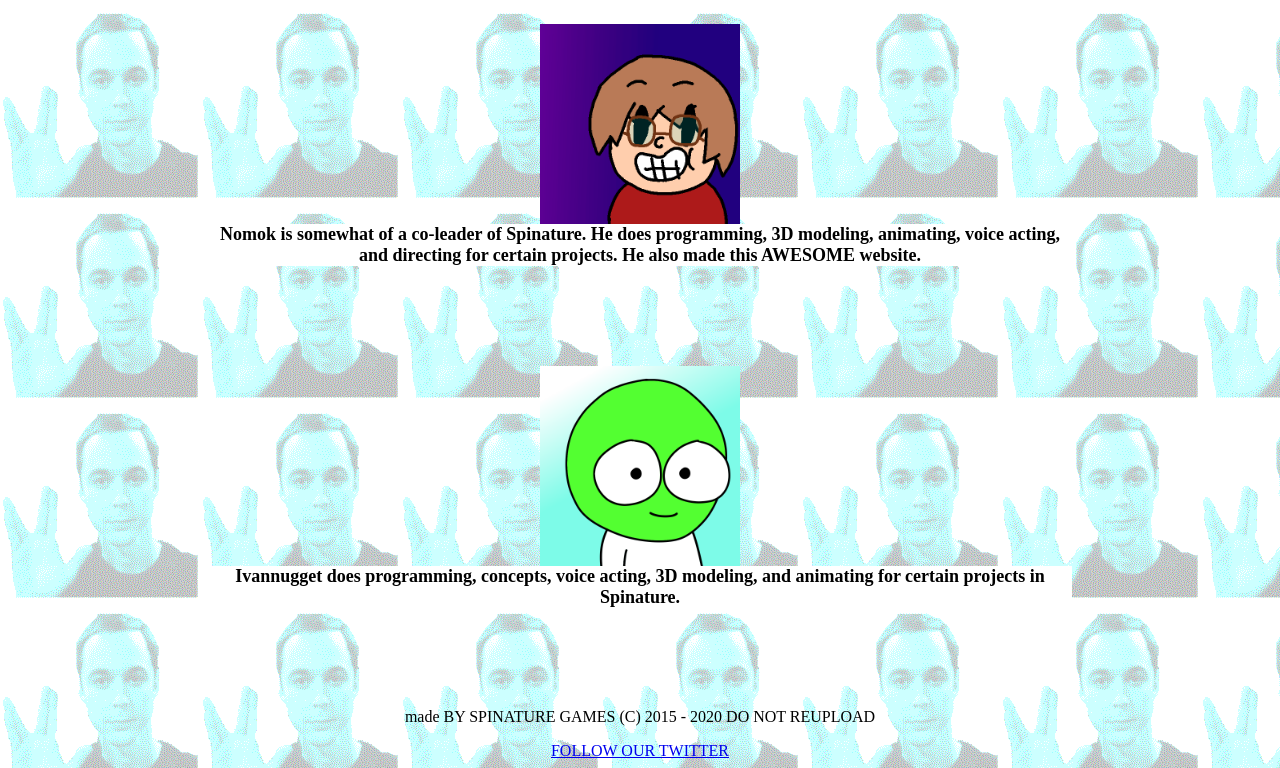
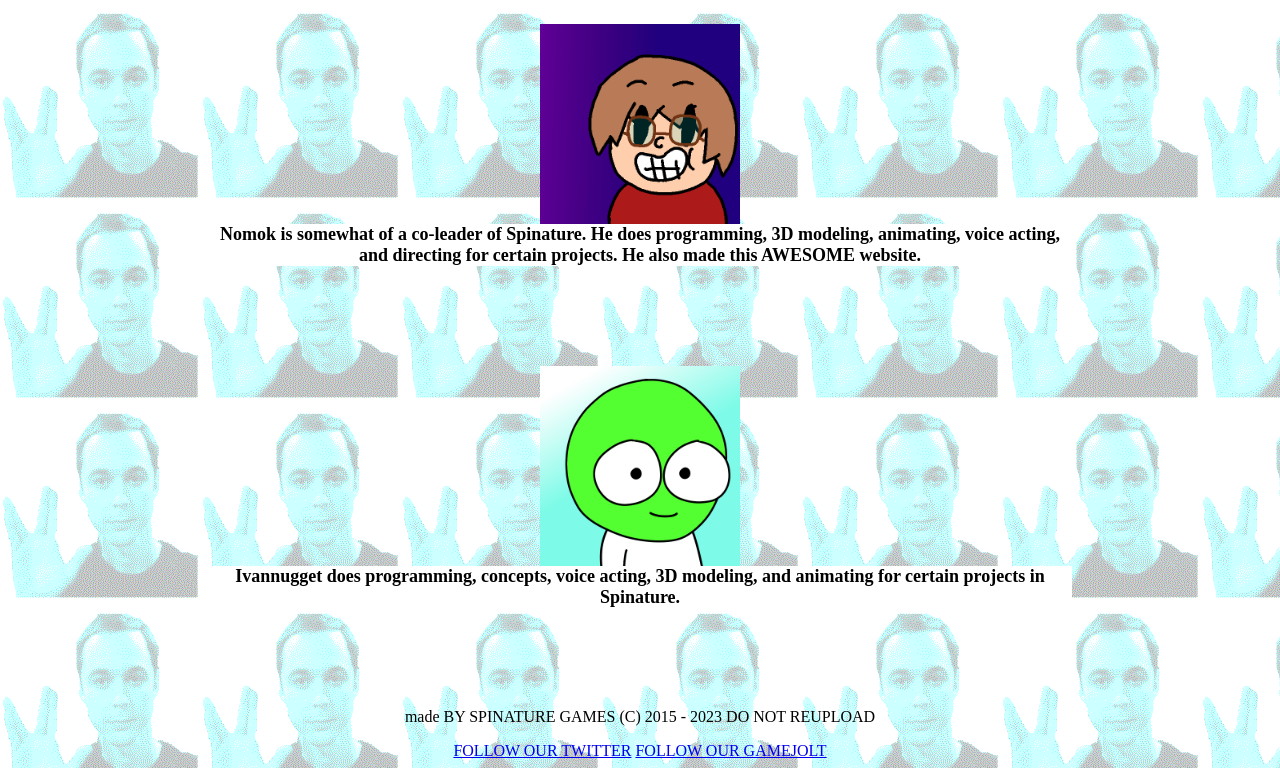
Before and after one commit to Nomok/spinature.github.io, a plain HTML site: page about.html in a window 1280 px wide. Shown: the part 2398-3166 px from the top of the page. Drawn offline with Linux system fonts and the light colour scheme.

Commit message:
Adjusted dates

```diff
--- a/about.html
+++ b/about.html
@@ -46,8 +46,9 @@
 			<h1 style="margin:0px 200px 100px; font-size: 18px; background: #FFFFFF;"> Ivannugget does programming, concepts, voice acting, 3D modeling, and animating for certain projects in Spinature.</h1>
 		</center>
 		<center>
-			<p>made BY SPINATURE GAMES (C) 2015 - 2020 DO NOT REUPLOAD </p>
+			<p>made BY SPINATURE GAMES (C) 2015 - 2023 DO NOT REUPLOAD </p>
 			<a href="https://twitter.com/SpinatureGames">FOLLOW OUR TWITTER</a>
+			<a href="https://gamejolt.com/@Spinature">FOLLOW OUR GAMEJOLT</a>
 		</center>
 	</body>
 </html>
```
